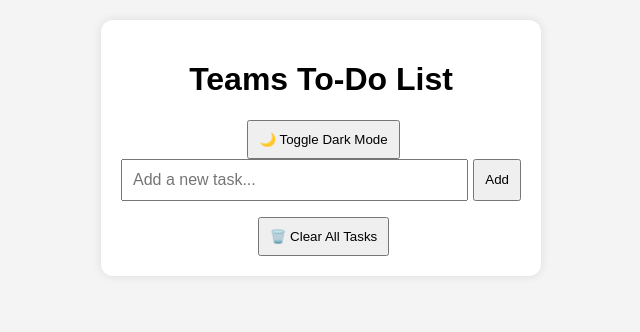
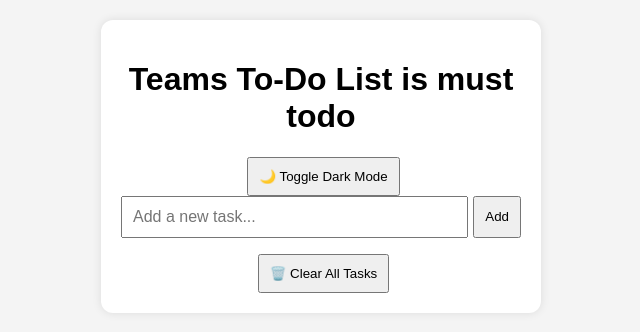
Before and after one commit to fszSajjan/todo-list, a plain HTML site: page index.html in a window 1280 px wide. Shown: the whole page, without its empty margins (319-959 px from the left). Drawn offline with Linux system fonts and the light colour scheme.

Commit message:
Updated todo

```diff
--- a/index.html
+++ b/index.html
@@ -8,7 +8,7 @@
 </head>
 <body>
   <div class="container">
-    <h1>Teams To-Do List</h1>
+    <h1>Teams To-Do List is must todo</h1>
     <button id="darkModeToggle">🌙 Toggle Dark Mode</button>
     <div class="input-group">
       <input type="text" id="taskInput" placeholder="Add a new task..." />
```
